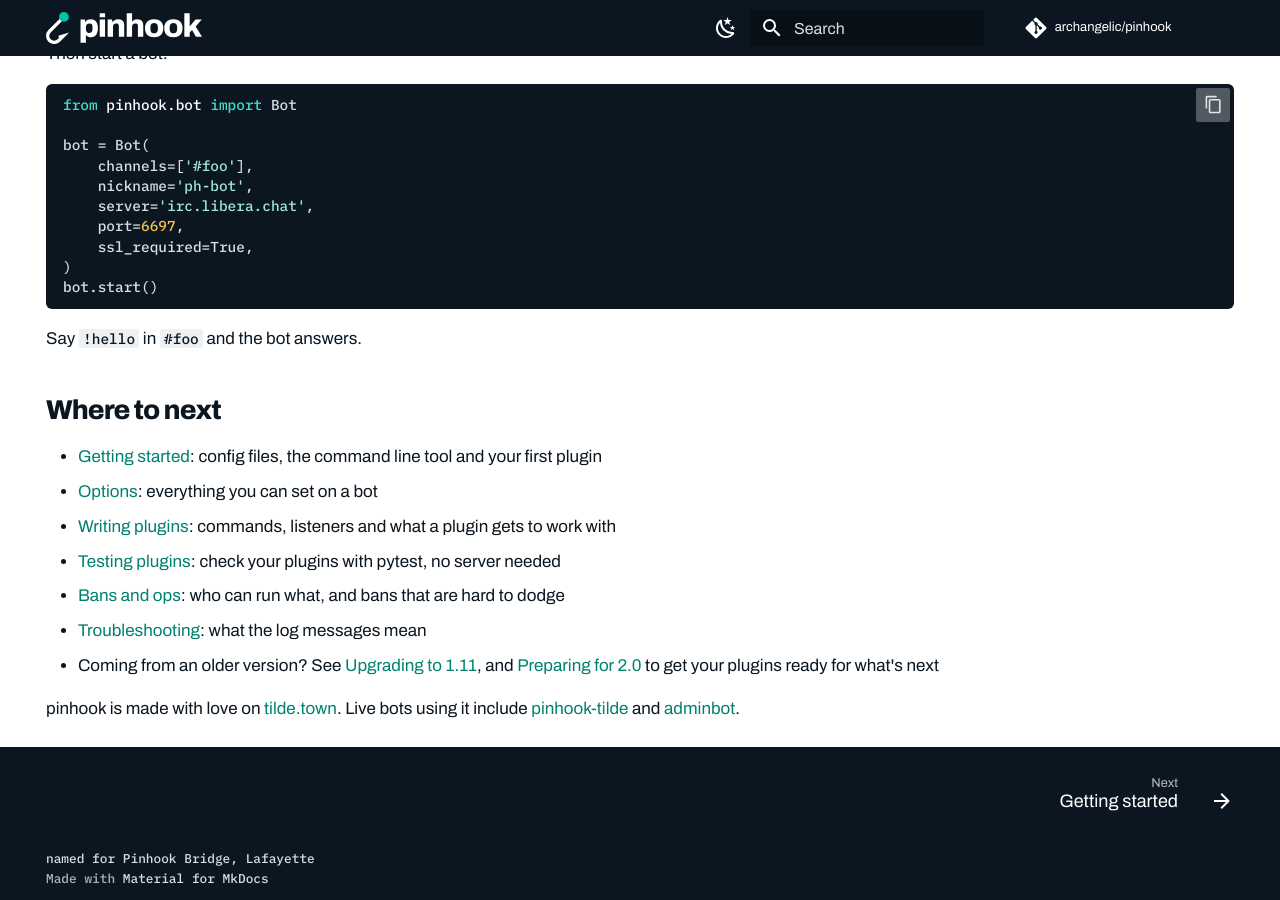
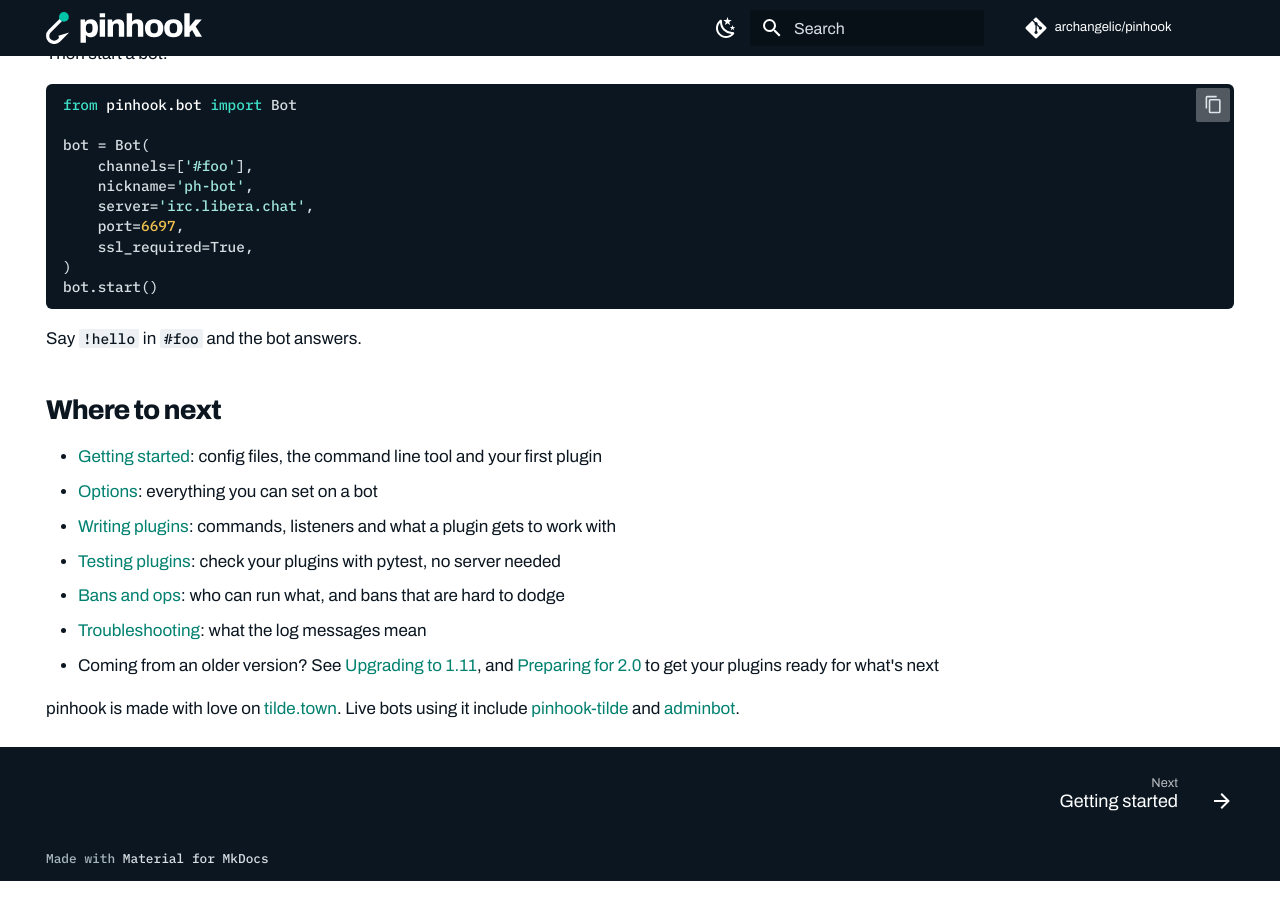
Before and after one commit to archangelic/pinhook, an MkDocs documentation site: the page built from docs/index.md, in a window 1280 px wide and 900 px high, scrolled down 2993 px. Built offline with MkDocs 1.6.1 and Material for MkDocs 9.7.7, drawn with Linux system fonts in a browser that asks for light colours; comment, search, counter and statistics services are not loaded; the version menu is left out.

Commit message:
drop the name's origin from the docs footer

```diff
--- a/mkdocs.yml
+++ b/mkdocs.yml
@@ -63,8 +63,6 @@ theme:
 extra_css:
   - assets/brand.css
 
-copyright: named for Pinhook Bridge, Lafayette
-
 extra:
   version:
     provider: mike
```
